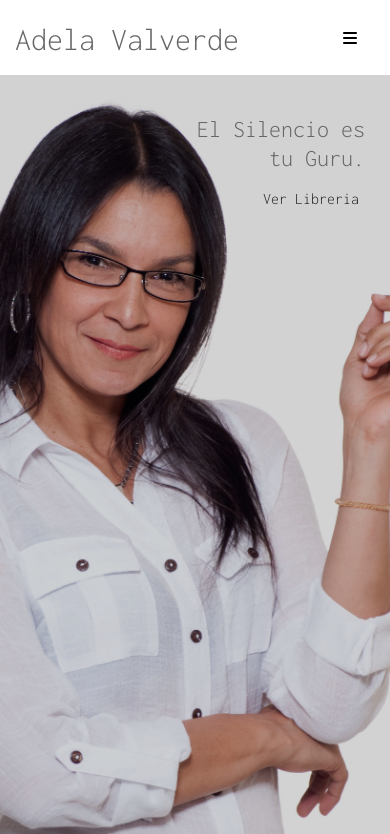
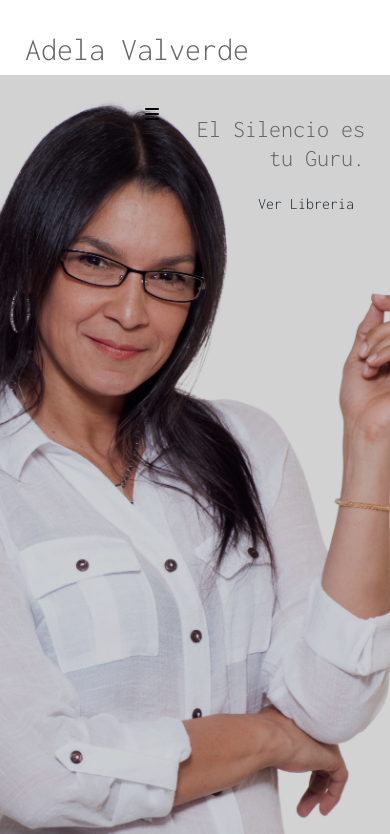
Before and after one commit to EL1909/adela_valverde, a Django app: template home/templates/home/home.html in a window 390 px wide. Shown: the top 834 px of the page. Run offline with Django 4.2, Linux system fonts and the light colour scheme; the template is opened without the code that fills it, so the values that code supplies are empty; some libraries are stand-ins or nearby versions.

Commit message:
desired UI behivor for user icons on LG achieved

```diff
--- a/static/css/base.css
+++ b/static/css/base.css
@@ -47,11 +47,6 @@ a:hover, a:active, a:focus {
   margin: 0;
 }
 
-/* .navbar-nav {
-  display: inline-block;
-  align-items: right;
-  color: #fff;
-} Confirma si el comportamiento esta repetido, */
 
 #topbar .nav-item {
   display: inline-block;
@@ -70,16 +65,16 @@ a:hover, a:active, a:focus {
 
 #main-nav-container {
   position: absolute;
+  bottom: auto;
+  left: 50%;
   display: flex;
   justify-content: center;
   width: fit-content;
-  bottom: auto;
-  left: 50%;
+  height: 6px;
   z-index: 2;
   background-color: #666666;
   padding: 0;
   margin: 0;
-  height: 6px;
   opacity: 1;
   border-radius: 15px 15px 0 0;
   transform: translateX(-50%) translateY(-90%); /* Center the container relative to its own width */
@@ -88,6 +83,7 @@ a:hover, a:active, a:focus {
 }
 
 #main-nav {
+  position: relative;
   max-width: fit-content;
   display: flex;
   opacity: 0;
@@ -131,12 +127,28 @@ a:hover, a:active, a:focus {
 
 .dropdown-menu  {
   display: none;
+  position: relative;
+}
+.user-options .dropdown-menu  {
+  font-size: 1rem; /* Adjust the font size */
+  color: #666666;
   position: absolute;
+  top: 50px;
+  left:-50px;
+  width: 25vh;
 }
 
+/* Style the hover effect for dropdown items */
+#user-options .dropdown-item:hover {
+  background-color: #f0f0f0; /* Background color on hover */
+  color: #666666; /* Text color on hover */
+}
+
+/* Main Nav (iphone bar) */
 .nav-item:hover .dropdown-menu  {
-  display: block;
+  display:block;
 }
+
 
 /* ------------------------------------------ Footer */
 
@@ -223,22 +235,13 @@ footer {
   height: 100px;
 }
 
-/* #my-content {
-  background-image: url('/media/fondo-banner.png');
-  background-size:contain;
-  background-repeat: no-repeat;
-  background-position: center;
-  background-blend-mode: multiply;
-  color: #666666;
-} */
-
 .my-heading {
   font-size: 4rem;
 }
 
 .homepage .btn  {
   font-size: 1em;
-  padding: 5px;
+  padding: 10px;
   width: max-content;
 }
 
@@ -431,7 +434,7 @@ a.category-badge > span.badge:hover {
 /*---------------------------------------- Alerts */
 
 .alert-fixed {
-  position:absolute;
+  position:relative;
   top: 100px;
   left: 0;
   width: 100%;
@@ -462,6 +465,7 @@ a.category-badge > span.badge:hover {
     #topbar {
       position: relative;
       height: 75px;
+      padding: 10px;
       top: 0;
       left: 0;
     }
@@ -469,10 +473,15 @@ a.category-badge > span.badge:hover {
     /* Hamburger Button*/
     .navbar-toggler {
       position: absolute;
-      top: -45px;
-      right: -180px;
-      z-index: 1000;
+      top: 25px;
+      right: 20px;
+      z-index: 999;
       font-size: 1rem;
+      padding: 10px;
+    }
+
+    #mobile-menu  {
+      width: 100%;
     }
 
     /* Inside Hamburger Menu*/
@@ -485,7 +494,7 @@ a.category-badge > span.badge:hover {
       line-height: 2;
       z-index: 1001;
       height: fit-content;
-      width: 100vw;
+      width: 100vh;
       padding: 10px 2px;
       margin: 10px;
     }
--- a/templates/base.html
+++ b/templates/base.html
@@ -48,7 +48,7 @@
         </div>
         <!-- Login and Shopping Bag -->
         <div class="col-12 col-sm-6 d-none d-sm-flex justify-content-end">
-            <ul class="navbar-nav">
+            <ul class="navbar-nav user-options">
                 <li class="nav-item form-inline">
                   <a class="nav-link" href="#" id="user-options" data-toggle="dropdown" aria-haspopup="true" aria-expanded="false">
                   <div>
@@ -88,7 +88,7 @@
       <div class="row">
         <nav class="navbar navbar-expand-md" id="main-nav-container">
           <button class="navbar-toggler d-md-none" type="button" data-toggle="collapse" data-target="#main-nav" aria-controls="main-nav" aria-expanded="false" aria-label="Toggle navigation">
-            <span class="navbar-toggler-icon"><i class="fa-solid fa-bars"></i></span>
+            <span class="navbar-toggler-icon float-right"><i class="fa-solid fa-bars"></i></span>
           </button>
           {% include 'includes/main-nav.html' %}
         </nav>
```
